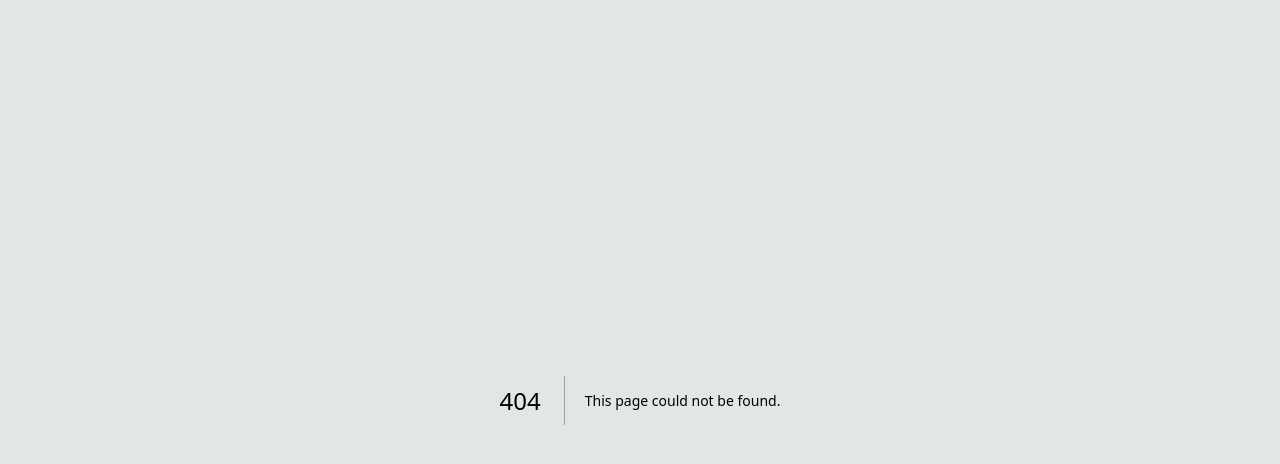
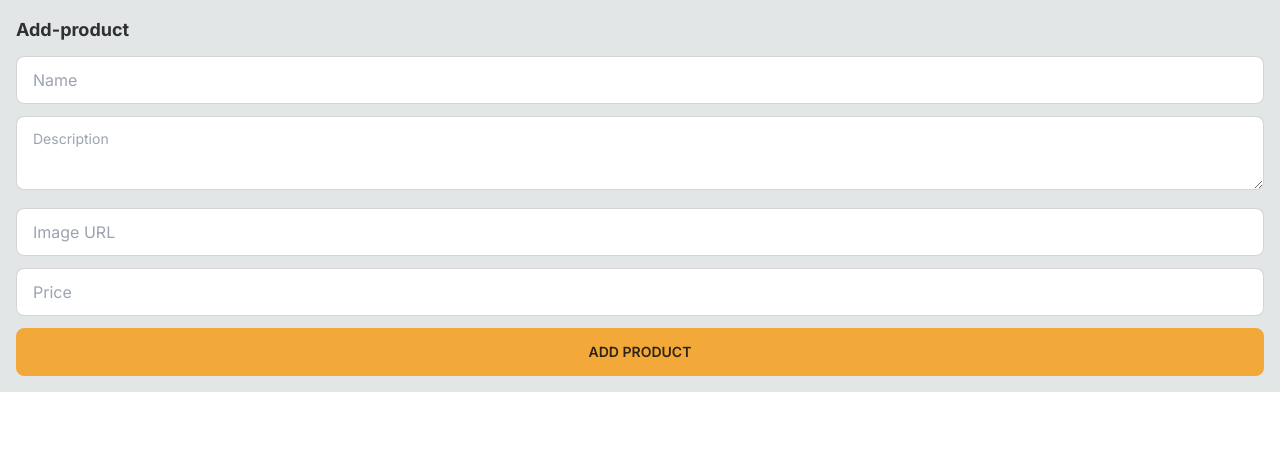
Before and after one commit to nghuynh-dev/nextjs-ecommerce, a Next.js app: page /add-product in a window 1280 px wide. Before the commit this address had no page. Shown: the top 464 px of the page. Built offline with nearby package versions, Linux system fonts and the light colour scheme.

Commit message:
Add product html

```diff
--- /dev/null
+++ b/src/app/add-product/page.tsx
@@ -0,0 +1,35 @@
+export const metadata = {
+  title: 'Add Product - Gadget Zone',
+}
+export default function AddProductPage() {
+  return (
+    <div>
+      <h1 className="text-lg mb-3 font-bold">Add-product</h1>
+      <form>
+        <input
+          className="mb-3 w-full input input-bordered"
+          required
+          name='name'
+          placeholder="Name" />
+        <textarea
+          required
+          name="description"
+          placeholder="Description"
+          className="textarea-bordered textarea mb-3 w-full">
+        </textarea>
+        <input
+          className="mb-3 w-full input input-bordered"
+          required
+          name='imageUrl'
+          placeholder="Image URL" />
+        <input
+          className="mb-3 w-full input input-bordered"
+          required
+          name='price'
+          type="number"
+          placeholder="Price" />
+        <button className="btn btn-primary btn-block" type="submit">Add Product</button>
+      </form>
+    </div>
+  )
+}
--- a/src/app/layout.tsx
+++ b/src/app/layout.tsx
@@ -5,8 +5,8 @@ import { Inter } from 'next/font/google'
 const inter = Inter({ subsets: ['latin'] })
 
 export const metadata: Metadata = {
-  title: 'Create Next App',
-  description: 'Generated by create next app',
+  title: 'Gadget Zone',
+  description: 'The best choice for you',
 }
 
 export default function RootLayout({
@@ -16,7 +16,11 @@ export default function RootLayout({
 }) {
   return (
     <html lang="en">
-      <body className={inter.className}>{children}</body>
+      <body className={inter.className}>
+        <main className="m-auto min-w-[300px] max-w-7xl p-4">
+          {children}
+        </main>
+      </body>
     </html>
   )
 }
```
